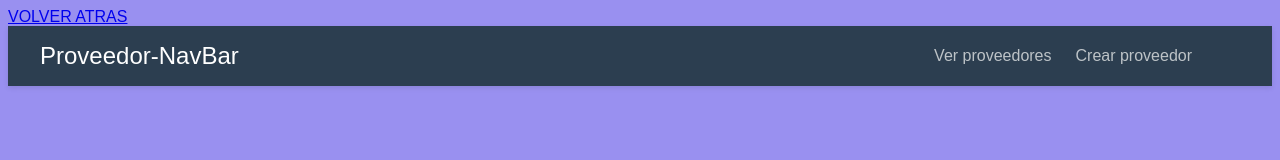
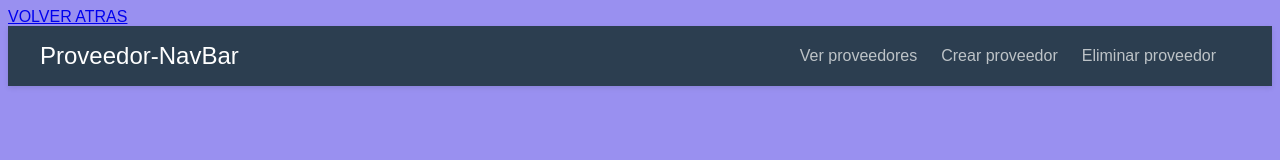
Before and after one commit to Danrognoni/Gestock-FrontEnd, an Angular app: page /proveedores in a window 1280 px wide. Shown: the top 160 px of the page. Built offline with nearby package versions, Linux system fonts and the light colour scheme.

Commit message:
Update proveedor-nav.component.html

```diff
--- a/src/app/components/proveedor-nav/proveedor-nav.component.html
+++ b/src/app/components/proveedor-nav/proveedor-nav.component.html
@@ -3,7 +3,7 @@
   <ul>
     <li><a routerLink="proveedorList">Ver proveedores</a></li>
     <li><a routerLink="createProveedor">Crear proveedor</a></li>
-    <li></li>
+    <li><a routerLink="deleteProveedor">Eliminar proveedor</a></li>
     <li></li>
   </ul>
 </nav>
```
